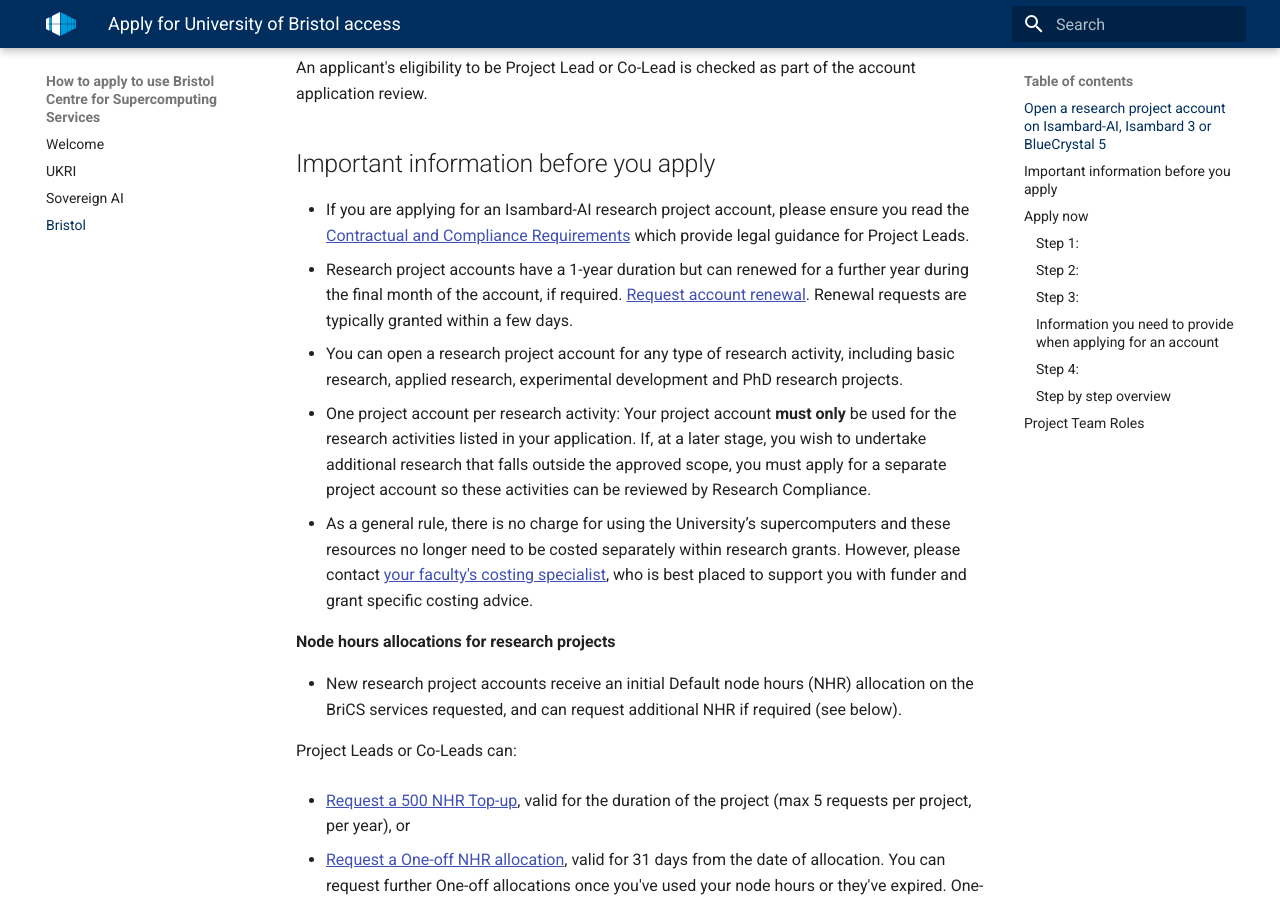
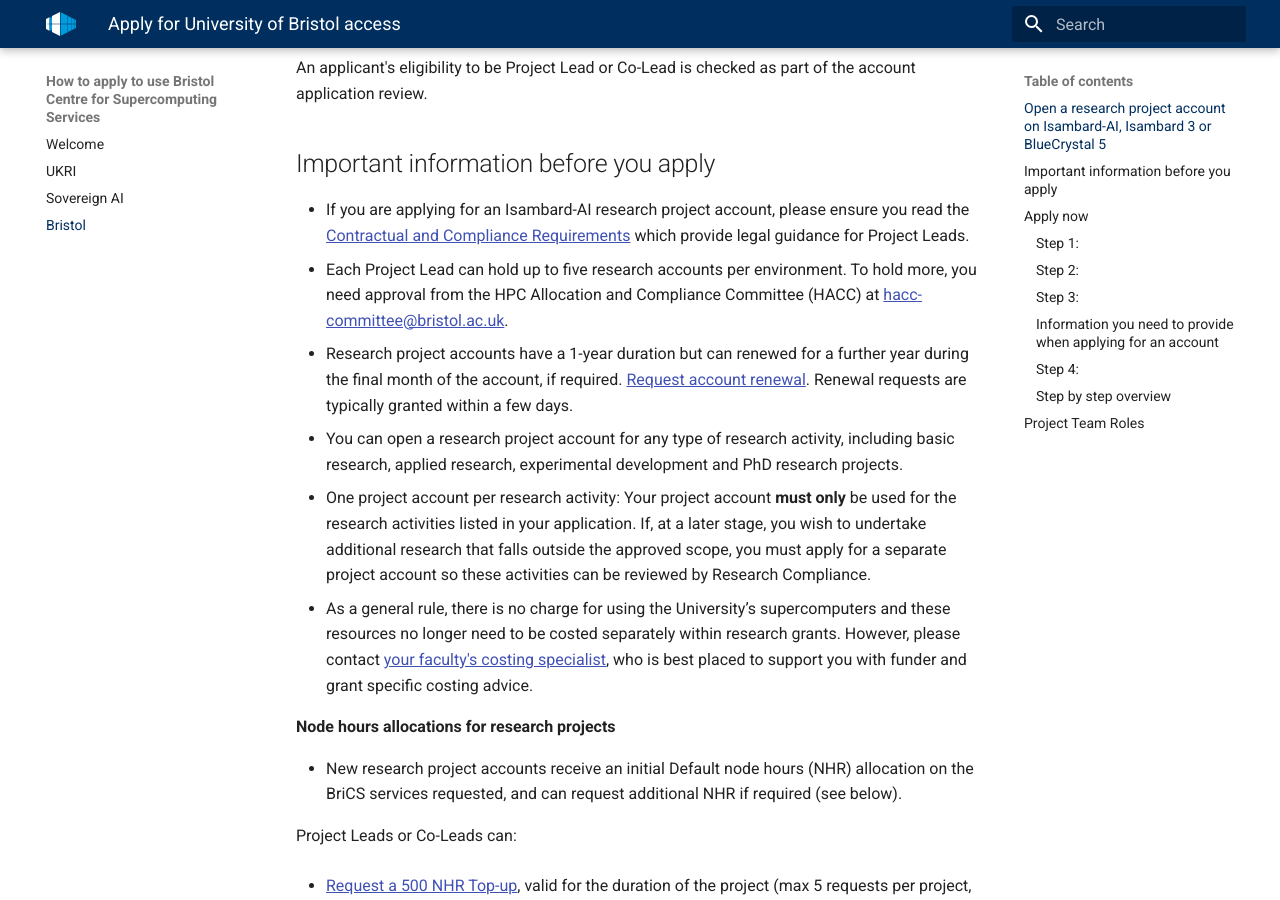
Before and after one commit to isambard-sc/apply.isambard.ac.uk, an MkDocs documentation site: the page built from docs/bristol/index.md, in a window 1280 px wide and 900 px high, scrolled down 799 px. Built offline with MkDocs 1.6.1 and Material for MkDocs 9.7.7, drawn with Linux system fonts in a browser that asks for light colours.

Commit message:
Update index.md

```diff
--- a/docs/bristol/index.md
+++ b/docs/bristol/index.md
@@ -37,6 +37,7 @@ An applicant's eligibility to be Project Lead or Co-Lead is checked as part of t
 
 - If you are applying for an Isambard-AI research project account, please ensure you read the [Contractual and Compliance
 Requirements](https://uob.sharepoint.com/:b:/r/sites/dri/Shared%20Documents/HACC/Contractual%20and%20Compliance%20Guidance%20for%20Use%20of%20Isambard-AI%20Nov%202026.pdf?d=w3aa689395514496fb93dd4d1470c438d&csf=1&web=1&e=BlRDr4) which provide legal guidance for Project Leads.
+- Each Project Lead can hold up to five research accounts per environment. To hold more, you need approval from the HPC Allocation and Compliance Committee (HACC) at [hacc-committee@bristol.ac.uk](mailto:hacc-committee@bristol.ac.uk).
 - Research project accounts have a 1-year duration but can renewed for a further year during the final month of the account, if required. [Request account renewal](https://forms.cloud.microsoft/e/Wp5SgwLpQx). Renewal requests are typically granted within a few days.
 - You can open a research project account for any type of research activity, including basic research, applied research, experimental development and PhD research projects.
 - One project account per research activity: Your project account **must only** be used for the research activities listed in your application. If, at a later stage, you wish to undertake additional research that falls outside the approved scope, you must apply for a separate project account so these activities can be reviewed by Research Compliance.
```
